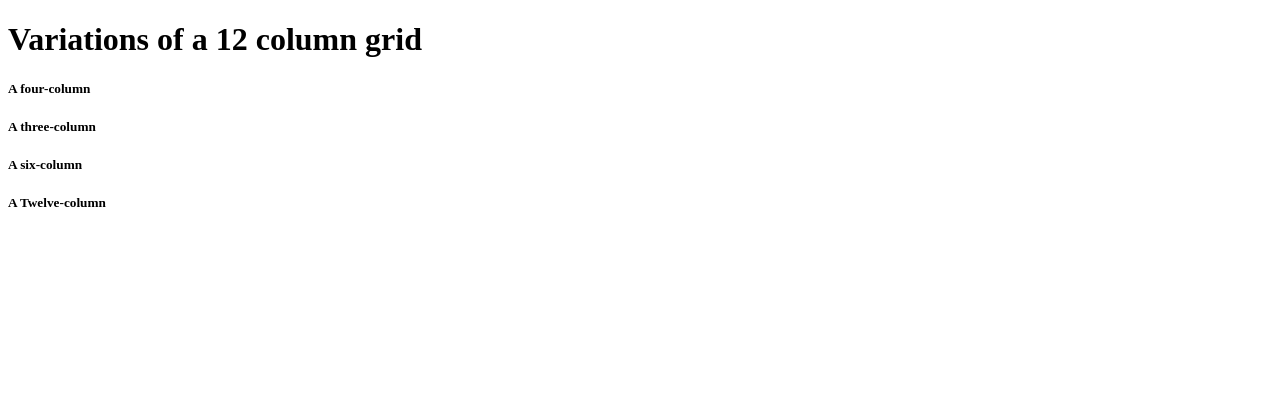
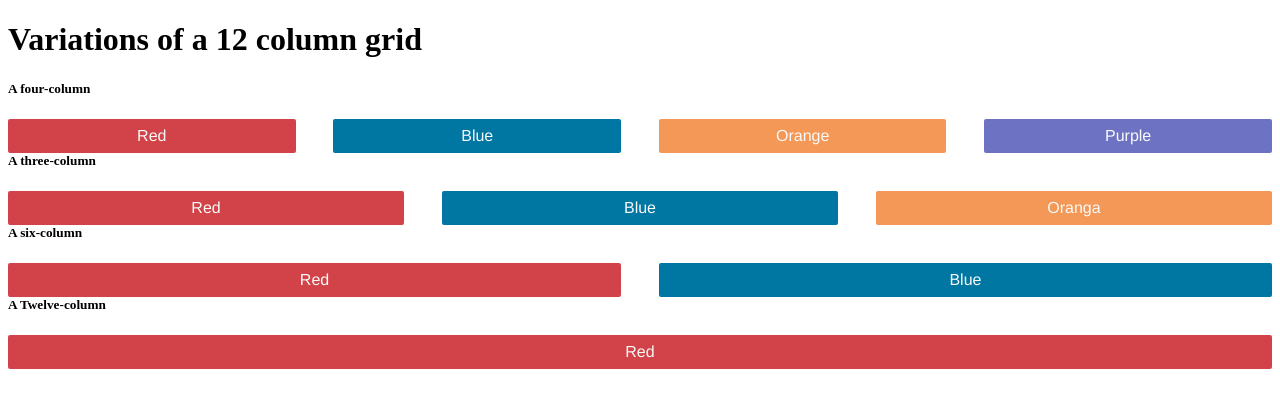
Before and after one commit to uche-inyama/Grid-Based-Framework, a plain HTML site: page index.html in a window 1280 px wide. Drawn offline with Linux system fonts and the light colour scheme.

Commit message:
Update css refs in Index.html

```diff
--- a/index.html
+++ b/index.html
@@ -2,44 +2,43 @@
 <html>
 <head>
 	<title></title>
-	<link rel="stylesheet" href="./dist/css/grid.css" />
-	<link rel="stylesheet" href="./dist/css/theme.css" />
+	<link rel="stylesheet" href="./dist/css/style.css" />
 </head>
 <body>
+
+
 	<h1 class="heading">Variations of a 12 column grid</h1>
 
-	<sction>
+	<section>
 		<h5>A four-column</h5>
 		<div class = "col-12">
-			<div class = "col-4 btn-red"></div>
-			<div class = "col-4 btn-blue"></div>
-			<div class = "col-4 btn-orange"></div>
-			<div class = "col-4 btn-purple"></div>
+			<div class = "col-3 btn-red">Red</div>
+			<div class = "col-3 btn-blue">Blue</div>
+			<div class = "col-3 btn-orange">Orange</div>
+			<div class = "col-3 btn-purple">Purple</div>
 		</div>
-	</sction>
+	</section>
 
 	<section>
 		<h5>A three-column</h5>
 		<div class = "col-12">
-			<div class = "col-3 btn-red"></div>
-			<div class = "col-3 btn-blue"></div>
-			<div class = "col-3 btn-orange"></div>
+			<div class = "col-4 btn-red">Red</div>
+			<div class = "col-4 btn-blue">Blue</div>
+			<div class = "col-4 btn-orange">Oranga</div>
 		</div>
 	</section>
 
 	<section>
 		 <h5>A six-column</h5>
 		 <div class = "col-12">
-			<div class = "col-6 btn-red"></div>
-			<div class = "col-6 btn-blue"></div>
+			<div class = "col-6 btn-red">Red</div>
+			<div class = "col-6 btn-blue">Blue</div>
 		</div>
 	</section>
 
 	<section>
 		 <h5>A Twelve-column</h5>
-		 <div class = "col-12">
-		 <div class = "col-12 btn-red"></div>
-		</div>
+		 <div class = "col-12 btn-red">Red</div>
 	</section>
 </body>
 </html>
--- a/src/scss/_button.scss
+++ b/src/scss/_button.scss
@@ -5,27 +5,29 @@ $color-btn-orange: $orange;
 $color-btn-purple:$purple;
 
 %btn {
+	border-radius: 2px 2px;
+	color: $color-btn-text;
+	cursor: pointer;
 	display: inline-block;
-	cursor: pointer;
+	font-family: $font-main;
+	padding: 8px;
 	text-align: center;
 	white-space: nowrap;
-	font-family: $font-main;
-	color: $color-btn-text;
 }
 
+.btn-blue {
+	@extend %btn;
+	background: $color-btn-blue;
+}
 .btn-orange {
-	@extends %btn;
+	@extend %btn;
 	background: $color-btn-orange;
 }
-.btn-blue {
-	@extends %btn;
-	background: $color-btn-blue;
+.btn-purple {
+	@extend %btn;
+	background: $color-btn-purple;
 }
 .btn-red {
-	@extends %btn;
-	background: $color-btn-red;
+	@extend %btn;
+	background-color: $color-btn-red;
 }
-.btn-red {
-	@extends %btn;
-	background: $color-btn-red;
-}
--- /dev/null
+++ b/src/scss/_reset.scss
@@ -0,0 +1,11 @@
+html {
+  box-sizing: border-box;
+}
+
+*,
+*:before,
+*:after {
+  box-sizing: inherit;
+  padding: 0;
+  margin: 0;
+}
--- a/src/scss/_variables.scss
+++ b/src/scss/_variables.scss
@@ -1,3 +1,4 @@
+$color-backgrounds: #F9F9F9;
 $orange: #F39856;
 $blue: #0076A3;
 $red: #D14348;
```
Also changed, not shown: test.html (added, +29 -0 lines), dist/css/style.css, dist/css/theme.css (deleted), 3 other files.
